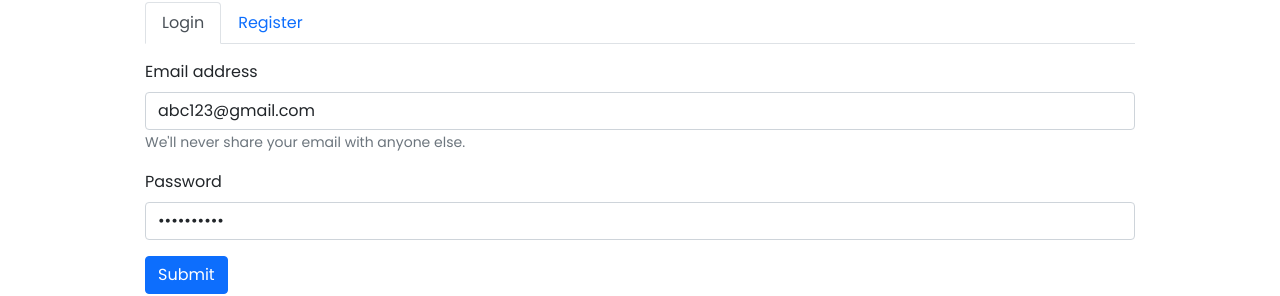
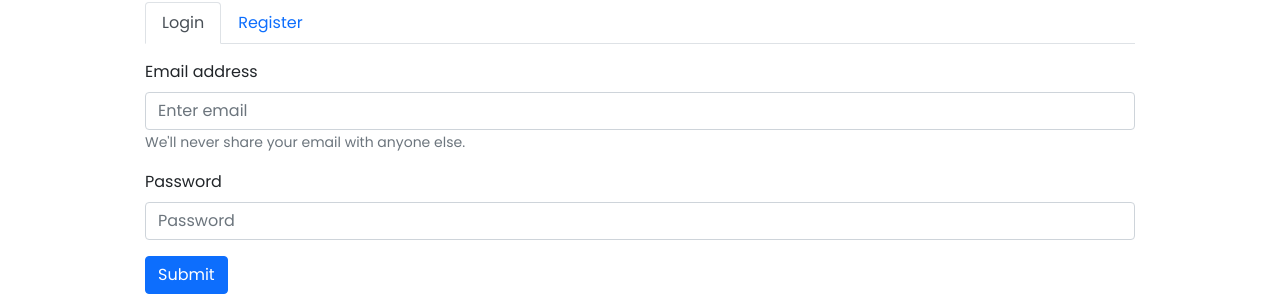
Before and after one commit to lwlsimm/reading-hub2, a React (Create React App) app in the folder client/: page /login in a window 1280 px wide. Shown: the part 107-403 px from the top of the page. Built offline with nearby package versions, Linux system fonts and the light colour scheme; what react-dotenv would draw is missing.

Commit message:
Build commit

```diff
--- a/client/src/components/LoginComponent.js
+++ b/client/src/components/LoginComponent.js
@@ -31,7 +31,6 @@ function LoginComponent () {
 
                         <Form.Label>Email address</Form.Label>
                         <Form.Control type="email" placeholder="Enter email"
-                                      value="abc123@gmail.com"
                                       />
                         <Form.Text className="text-muted">
                             We'll never share your email with anyone else.
@@ -41,7 +40,6 @@ function LoginComponent () {
                     <Form.Group className="mb-3" controlId="loginPassword">
                         <Form.Label>Password</Form.Label>
                         <Form.Control type="password" placeholder="Password"
-                                        value="123abc!!Vb"
                         />
                     </Form.Group>
 
```
Also changed, not shown: 5 other files (tests, documents, lock files or other folders).
